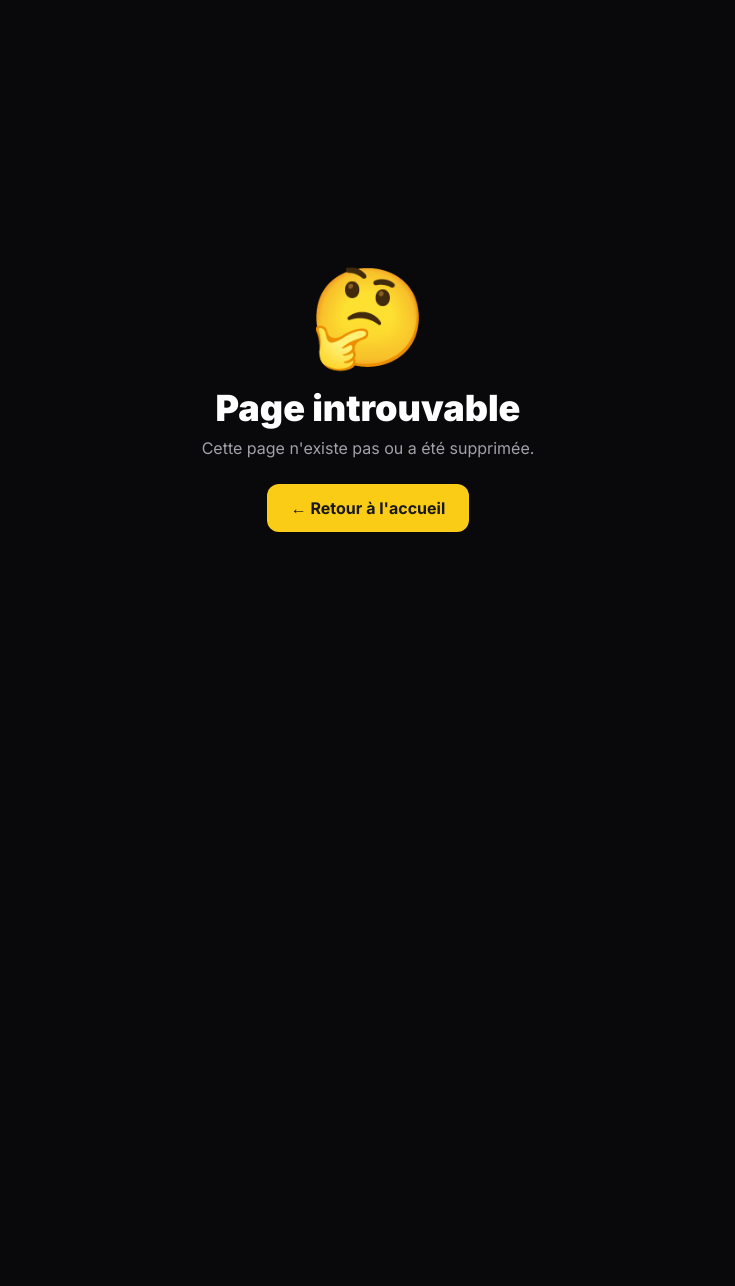
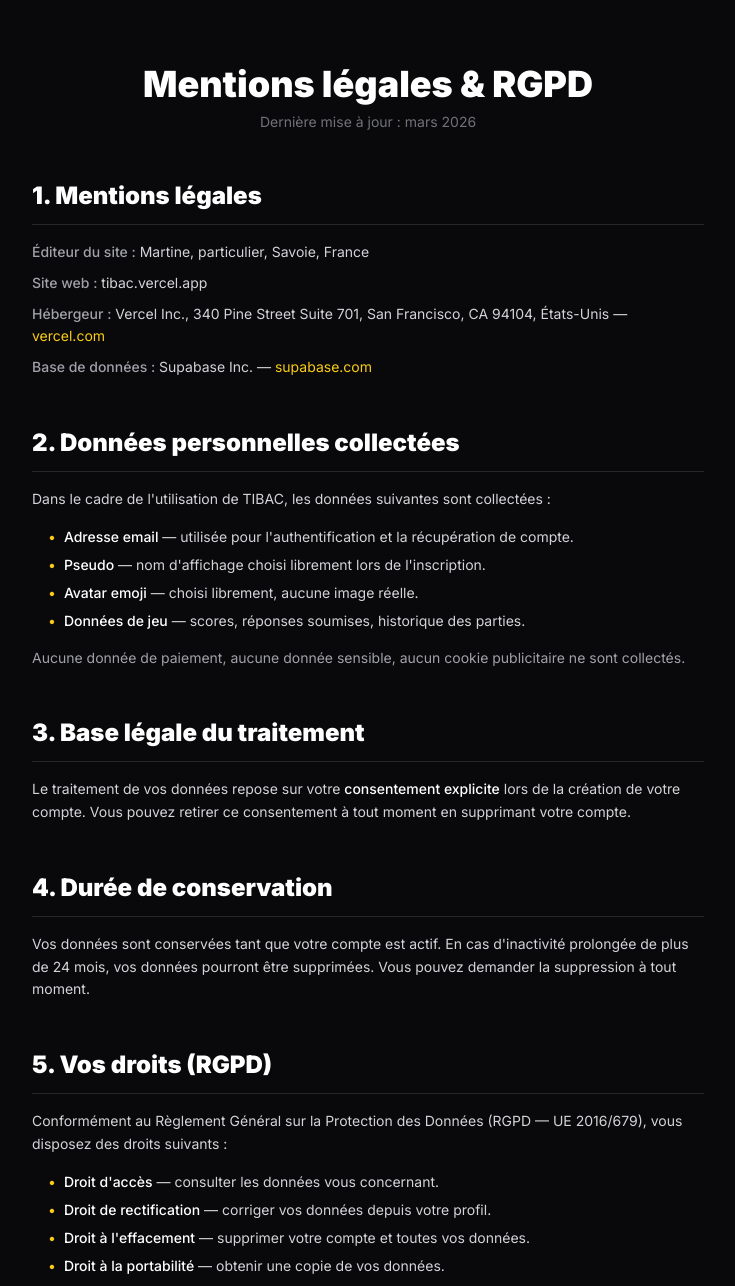
Before and after one commit to Martine9670/tibac, a Next.js app: page /legal in a window 1280 px wide. Before the commit this address had no page. Shown: the top 1286 px of the page, without its empty margins (272-1007 px from the left). Before the commit the page ends 800 px from the top, so only its background shows below. Built offline with nearby package versions, Linux system fonts and the light colour scheme.

Commit message:
Add legal/RGPD page and footer link, add delete account button in profile, update legal page

```diff
--- /dev/null
+++ b/app/legal/page.tsx
@@ -0,0 +1,75 @@
+export const dynamic = 'force-dynamic'
+
+export default function LegalPage() {
+  return (
+    <main className="min-h-screen bg-zinc-950 px-4 py-16">
+      <div className="max-w-2xl mx-auto space-y-12 text-zinc-300">
+
+        <div className="text-center">
+          <h1 className="text-4xl font-black text-white mb-2">Mentions légales & RGPD</h1>
+          <p className="text-zinc-500 text-sm">Dernière mise à jour : mars 2026</p>
+        </div>
+
+        <section className="space-y-4">
+          <h2 className="text-2xl font-black text-white border-b border-zinc-800 pb-3">1. Mentions légales</h2>
+          <div className="space-y-2 text-sm leading-relaxed">
+            <p><span className="text-zinc-400 font-medium">Éditeur du site :</span> Martine, particulier, Savoie, France</p>
+            <p><span className="text-zinc-400 font-medium">Site web :</span> tibac.vercel.app</p>
+            <p><span className="text-zinc-400 font-medium">Hébergeur :</span> Vercel Inc., 340 Pine Street Suite 701, San Francisco, CA 94104, États-Unis — <a href="https://vercel.com" className="text-yellow-400 hover:underline">vercel.com</a></p>
+            <p><span className="text-zinc-400 font-medium">Base de données :</span> Supabase Inc. — <a href="https://supabase.com" className="text-yellow-400 hover:underline">supabase.com</a></p>
+          </div>
+        </section>
+
+        <section className="space-y-4">
+          <h2 className="text-2xl font-black text-white border-b border-zinc-800 pb-3">2. Données personnelles collectées</h2>
+          <p className="text-sm leading-relaxed">Dans le cadre de l'utilisation de TIBAC, les données suivantes sont collectées :</p>
+          <ul className="text-sm space-y-2 ml-4">
+            <li className="flex gap-2"><span className="text-yellow-400">•</span><span><span className="font-medium text-white">Adresse email</span> — utilisée pour l'authentification et la récupération de compte.</span></li>
+            <li className="flex gap-2"><span className="text-yellow-400">•</span><span><span className="font-medium text-white">Pseudo</span> — nom d'affichage choisi librement lors de l'inscription.</span></li>
+            <li className="flex gap-2"><span className="text-yellow-400">•</span><span><span className="font-medium text-white">Avatar emoji</span> — choisi librement, aucune image réelle.</span></li>
+            <li className="flex gap-2"><span className="text-yellow-400">•</span><span><span className="font-medium text-white">Données de jeu</span> — scores, réponses soumises, historique des parties.</span></li>
+          </ul>
+          <p className="text-sm leading-relaxed text-zinc-400">Aucune donnée de paiement, aucune donnée sensible, aucun cookie publicitaire ne sont collectés.</p>
+        </section>
+
+        <section className="space-y-4">
+          <h2 className="text-2xl font-black text-white border-b border-zinc-800 pb-3">3. Base légale du traitement</h2>
+          <p className="text-sm leading-relaxed">Le traitement de vos données repose sur votre <span className="text-white font-medium">consentement explicite</span> lors de la création de votre compte. Vous pouvez retirer ce consentement à tout moment en supprimant votre compte.</p>
+        </section>
+
+        <section className="space-y-4">
+          <h2 className="text-2xl font-black text-white border-b border-zinc-800 pb-3">4. Durée de conservation</h2>
+          <p className="text-sm leading-relaxed">Vos données sont conservées tant que votre compte est actif. En cas d'inactivité prolongée de plus de 24 mois, vos données pourront être supprimées. Vous pouvez demander la suppression à tout moment.</p>
+        </section>
+
+        <section className="space-y-4">
+          <h2 className="text-2xl font-black text-white border-b border-zinc-800 pb-3">5. Vos droits (RGPD)</h2>
+          <p className="text-sm leading-relaxed">Conformément au Règlement Général sur la Protection des Données (RGPD — UE 2016/679), vous disposez des droits suivants :</p>
+          <ul className="text-sm space-y-2 ml-4">
+            <li className="flex gap-2"><span className="text-yellow-400">•</span><span><span className="font-medium text-white">Droit d'accès</span> — consulter les données vous concernant.</span></li>
+            <li className="flex gap-2"><span className="text-yellow-400">•</span><span><span className="font-medium text-white">Droit de rectification</span> — corriger vos données depuis votre profil.</span></li>
+            <li className="flex gap-2"><span className="text-yellow-400">•</span><span><span className="font-medium text-white">Droit à l'effacement</span> — supprimer votre compte et toutes vos données.</span></li>
+            <li className="flex gap-2"><span className="text-yellow-400">•</span><span><span className="font-medium text-white">Droit à la portabilité</span> — obtenir une copie de vos données.</span></li>
+            <li className="flex gap-2"><span className="text-yellow-400">•</span><span><span className="font-medium text-white">Droit d'opposition</span> — vous opposer à un traitement de vos données.</span></li>
+          </ul>
+          <p className="text-sm leading-relaxed text-zinc-400">Pour exercer ces droits, contactez-nous via la page d'accueil. Vous pouvez également introduire une réclamation auprès de la <a href="https://www.cnil.fr" className="text-yellow-400 hover:underline">CNIL</a>.</p>
+        </section>
+
+        <section className="space-y-4">
+          <h2 className="text-2xl font-black text-white border-b border-zinc-800 pb-3">6. Sécurité des données</h2>
+          <p className="text-sm leading-relaxed">Les données sont stockées sur les serveurs de Supabase avec chiffrement en transit (HTTPS) et au repos. Les mots de passe sont hachés et ne sont jamais stockés en clair. L'accès aux données est contrôlé par des politiques de sécurité strictes (Row Level Security).</p>
+        </section>
+
+        <section className="space-y-4">
+          <h2 className="text-2xl font-black text-white border-b border-zinc-800 pb-3">7. Cookies</h2>
+          <p className="text-sm leading-relaxed">TIBAC utilise uniquement des cookies techniques strictement nécessaires au fonctionnement de l'authentification (session utilisateur). Aucun cookie publicitaire ou de tracking n'est utilisé.</p>
+        </section>
+
+        <div className="text-center pt-8 border-t border-zinc-800">
+          <a href="/" className="text-yellow-400 hover:underline text-sm">← Retour à l'accueil</a>
+        </div>
+
+      </div>
+    </main>
+  )
+}
--- a/app/page.tsx
+++ b/app/page.tsx
@@ -100,8 +100,11 @@ export default async function HomePage() {
         </Link>
       </section>
 
-      <footer className="border-t border-zinc-800 px-4 py-6 text-center text-zinc-600 text-sm">
-        TIBAC — Fait par Martine PINNA avec ❤️ et Next.js
+      <footer className="border-t border-zinc-800 px-4 py-6 text-center text-zinc-600 text-sm space-y-2">
+        <p>TIBAC — Fait par Martine PINNA avec ❤️ et Next.js</p>
+        <a href="/legal" className="text-zinc-500 hover:text-yellow-400 transition-colors text-xs underline">
+          Mentions légales & RGPD
+        </a>
       </footer>
     </main>
   )
--- a/components/profile/ProfileClient.tsx
+++ b/components/profile/ProfileClient.tsx
@@ -18,19 +18,16 @@ const AVATARS = ['🦊', '🐼', '🦁', '🐸', '🐯', '🦋', '🐙', '🦄',
 
 export default function ProfileClient({ profile, recentScores, totalPoints, totalBacs, userId }: Props) {
   const router = useRouter()
-  const supabase = createClient()
   const { toast } = useToast()
 
-  // Cet état conserve le profil pour l'affichage et est mis à jour de manière optimiste.
   const [currentProfile, setCurrentProfile] = useState(profile)
-
-  // Ces états sont uniquement pour les champs du formulaire.
   const [username, setUsername] = useState(currentProfile?.username ?? '')
   const [selectedEmoji, setSelectedEmoji] = useState(currentProfile?.avatar_url ?? '🦊')
   const [editing, setEditing] = useState(false)
   const [saving, setSaving] = useState(false)
+  const [confirmDelete, setConfirmDelete] = useState(false)
+  const [deleting, setDeleting] = useState(false)
 
-  // Garde l'état local synchronisé si les props du serveur changent
   useEffect(() => {
     setCurrentProfile(profile)
   }, [profile])
@@ -44,32 +41,38 @@ export default function ProfileClient({ profile, recentScores, totalPoints, tota
       toast({ type: 'error', message: result.error })
     } else {
       toast({ type: 'success', message: 'Profil mis à jour !' })
-      // Met à jour l'interface de manière optimiste
       setCurrentProfile((p: any) => ({ ...p, username: trimmedUsername, avatar_url: selectedEmoji }))
       setEditing(false)
-      // Rafraîchit les données du serveur pour assurer la cohérence
       router.refresh()
     }
   }
 
   async function handleLogout() {
+    const supabase = createClient()
     await supabase.auth.signOut()
     router.push('/login')
     router.refresh()
   }
 
-  // Grouper les scores par partie (room code)
+  async function handleDeleteAccount() {
+    setDeleting(true)
+    const supabase = createClient()
+    // Supprimer les données du joueur
+    await supabase.from('scores').delete().eq('player_id', userId)
+    await supabase.from('answers').delete().eq('player_id', userId)
+    await supabase.from('votes').delete().eq('voter_id', userId)
+    await supabase.from('room_players').delete().eq('player_id', userId)
+    await supabase.from('profiles').delete().eq('id', userId)
+    await supabase.auth.signOut()
+    router.push('/')
+  }
+
   const games = useMemo(() => {
     const gameMap = new Map<string, { code: string; rounds: number; pts: number; letter: string }>()
     for (const s of recentScores) {
       const code = s.rounds?.rooms?.code ?? '???'
       if (!gameMap.has(code)) {
-        gameMap.set(code, {
-          code,
-          rounds: s.rounds?.rooms?.round_count ?? 0,
-          pts: 0,
-          letter: s.rounds?.letter ?? '?'
-        })
+        gameMap.set(code, { code, rounds: s.rounds?.rooms?.round_count ?? 0, pts: 0, letter: s.rounds?.letter ?? '?' })
       }
       const entry = gameMap.get(code)!
       entry.pts += (s.points ?? 0) + (s.bac_bonus ?? 0)
@@ -81,7 +84,6 @@ export default function ProfileClient({ profile, recentScores, totalPoints, tota
     <main className="min-h-screen bg-zinc-950 px-4 py-10">
       <div className="max-w-lg mx-auto space-y-6">
 
-        {/* Header */}
         <div className="flex items-center justify-between">
           <h1 className="text-2xl font-black text-white">Mon profil</h1>
           <button onClick={handleLogout} className="text-zinc-500 hover:text-red-400 text-sm transition-colors">
@@ -89,56 +91,32 @@ export default function ProfileClient({ profile, recentScores, totalPoints, tota
           </button>
         </div>
 
-        {/* Avatar + infos */}
         <div className="bg-zinc-900 border border-zinc-800 rounded-2xl p-6">
           {editing ? (
             <div className="space-y-4">
-              {/* Choix emoji avatar */}
               <div className="space-y-2">
                 <p className="text-xs text-zinc-400 uppercase tracking-wider font-medium">Choisis ton avatar</p>
                 <div className="grid grid-cols-6 gap-2">
                   {AVATARS.map((emoji) => (
-                    <button
-                      type="button"
-                      key={emoji}
-                      onClick={() => setSelectedEmoji(emoji)}
-                      className={`text-3xl h-12 rounded-xl transition-all ${
-                        selectedEmoji === emoji
-                          ? 'bg-yellow-400/20 ring-2 ring-yellow-400 scale-110'
-                          : 'bg-zinc-800 hover:bg-zinc-700'
-                      }`}
-                    >
+                    <button type="button" key={emoji} onClick={() => setSelectedEmoji(emoji)}
+                      className={`text-3xl h-12 rounded-xl transition-all ${selectedEmoji === emoji ? 'bg-yellow-400/20 ring-2 ring-yellow-400 scale-110' : 'bg-zinc-800 hover:bg-zinc-700'}`}>
                       {emoji}
                     </button>
                   ))}
                 </div>
               </div>
-
-              {/* Pseudo */}
               <div className="space-y-1">
                 <label className="text-xs text-zinc-400 uppercase tracking-wider font-medium">Pseudo</label>
-                <input
-                  value={username}
-                  onChange={(e) => setUsername(e.target.value)}
-                  maxLength={20}
-                  className="w-full bg-zinc-800 border border-zinc-700 rounded-xl px-4 py-2.5 text-white focus:outline-none focus:ring-2 focus:ring-yellow-400 text-sm"
-                />
+                <input value={username} onChange={(e) => setUsername(e.target.value)} maxLength={20}
+                  className="w-full bg-zinc-800 border border-zinc-700 rounded-xl px-4 py-2.5 text-white focus:outline-none focus:ring-2 focus:ring-yellow-400 text-sm" />
               </div>
-
               <div className="flex gap-2">
-                <button
-                  onClick={handleSave}
-                  disabled={saving}
-                  className="flex-1 bg-yellow-400 hover:bg-yellow-300 disabled:opacity-50 text-zinc-900 font-bold rounded-xl py-2.5 text-sm transition-colors"
-                >
+                <button onClick={handleSave} disabled={saving}
+                  className="flex-1 bg-yellow-400 hover:bg-yellow-300 disabled:opacity-50 text-zinc-900 font-bold rounded-xl py-2.5 text-sm transition-colors">
                   {saving ? 'Sauvegarde...' : 'Sauvegarder'}
                 </button>
-                <button
-                  onClick={() => {
-                    setEditing(false) // Les états du formulaire seront réinitialisés à la prochaine ouverture via le bouton "Modifier"
-                  }}
-                  className="px-4 bg-zinc-800 hover:bg-zinc-700 text-zinc-300 font-medium rounded-xl py-2.5 text-sm transition-colors"
-                >
+                <button onClick={() => setEditing(false)}
+                  className="px-4 bg-zinc-800 hover:bg-zinc-700 text-zinc-300 font-medium rounded-xl py-2.5 text-sm transition-colors">
                   Annuler
                 </button>
               </div>
@@ -150,23 +128,16 @@ export default function ProfileClient({ profile, recentScores, totalPoints, tota
               </div>
               <div className="flex-1">
                 <p className="text-white font-black text-xl">{currentProfile?.username}</p>
-                <p className="text-zinc-500 text-sm">Joueur Petit Bac</p>
+                <p className="text-zinc-500 text-sm">Joueur TIBAC</p>
               </div>
-              <button
-                onClick={() => {
-                  setUsername(currentProfile?.username ?? '')
-                  setSelectedEmoji(currentProfile?.avatar_url ?? '🦊')
-                  setEditing(true)
-                }}
-                className="text-zinc-500 hover:text-yellow-400 text-sm transition-colors border border-zinc-700 hover:border-yellow-400/50 px-3 py-1.5 rounded-lg"
-              >
+              <button onClick={() => { setUsername(currentProfile?.username ?? ''); setSelectedEmoji(currentProfile?.avatar_url ?? '🦊'); setEditing(true) }}
+                className="text-zinc-500 hover:text-yellow-400 text-sm transition-colors border border-zinc-700 hover:border-yellow-400/50 px-3 py-1.5 rounded-lg">
                 ✏️ Modifier
               </button>
             </div>
           )}
         </div>
 
-        {/* Stats */}
         <div className="grid grid-cols-3 gap-3">
           {[
             { label: 'Points totaux', value: totalPoints, emoji: '⭐' },
@@ -181,11 +152,8 @@ export default function ProfileClient({ profile, recentScores, totalPoints, tota
           ))}
         </div>
 
-        {/* Historique */}
         <div className="bg-zinc-900 border border-zinc-800 rounded-2xl p-4 space-y-3">
-          <p className="text-xs font-semibold text-zinc-400 uppercase tracking-wider">
-            Dernières parties
-          </p>
+          <p className="text-xs font-semibold text-zinc-400 uppercase tracking-wider">Dernières parties</p>
           {games.length === 0 ? (
             <p className="text-zinc-600 text-sm italic text-center py-4">Aucune partie jouée pour l&apos;instant.</p>
           ) : (
@@ -194,9 +162,7 @@ export default function ProfileClient({ profile, recentScores, totalPoints, tota
                 <div key={game.code} className="flex items-center justify-between py-2 border-b border-zinc-800 last:border-0">
                   <div className="flex items-center gap-3">
                     <span className="text-zinc-600 text-xs w-4">{i + 1}.</span>
-                    <div className="w-8 h-8 bg-zinc-800 rounded-lg flex items-center justify-center text-yellow-400 font-black text-sm">
-                      {game.letter}
-                    </div>
+                    <div className="w-8 h-8 bg-zinc-800 rounded-lg flex items-center justify-center text-yellow-400 font-black text-sm">{game.letter}</div>
                     <div>
                       <p className="text-white text-sm font-medium">Salle {game.code}</p>
                       <p className="text-zinc-600 text-xs">{game.rounds} manches</p>
@@ -209,13 +175,34 @@ export default function ProfileClient({ profile, recentScores, totalPoints, tota
           )}
         </div>
 
-        {/* Retour lobby */}
-        <button
-          onClick={() => router.push('/lobby')}
-          className="w-full bg-zinc-900 hover:bg-zinc-800 border border-zinc-700 text-white font-bold rounded-xl py-3 text-sm transition-colors"
-        >
+        <button onClick={() => router.push('/lobby')}
+          className="w-full bg-zinc-900 hover:bg-zinc-800 border border-zinc-700 text-white font-bold rounded-xl py-3 text-sm transition-colors">
           ← Retour au lobby
         </button>
+
+        {/* Suppression de compte */}
+        <div className="border border-red-500/20 rounded-2xl p-4 space-y-3">
+          {!confirmDelete ? (
+            <button onClick={() => setConfirmDelete(true)}
+              className="w-full border border-red-500/30 hover:border-red-500/60 text-red-400 hover:text-red-300 font-medium rounded-xl py-2.5 text-sm transition-colors">
+              🗑️ Supprimer mon compte
+            </button>
+          ) : (
+            <div className="space-y-3">
+              <p className="text-red-400 text-sm text-center">⚠️ Cette action est irréversible. Toutes vos données seront supprimées.</p>
+              <div className="flex gap-2">
+                <button onClick={handleDeleteAccount} disabled={deleting}
+                  className="flex-1 bg-red-500 hover:bg-red-400 disabled:opacity-50 text-white font-bold rounded-xl py-2.5 text-sm transition-colors">
+                  {deleting ? 'Suppression...' : 'Confirmer la suppression'}
+                </button>
+                <button onClick={() => setConfirmDelete(false)}
+                  className="px-4 bg-zinc-800 hover:bg-zinc-700 text-zinc-300 font-medium rounded-xl py-2.5 text-sm transition-colors">
+                  Annuler
+                </button>
+              </div>
+            </div>
+          )}
+        </div>
 
       </div>
     </main>
--- a/components/shared/Nav.tsx
+++ b/components/shared/Nav.tsx
@@ -5,7 +5,7 @@ import { usePathname, useRouter } from 'next/navigation'
 import { createClient } from '@/lib/supabase/client'
 
 const links = [
-  { href: '/lobby', label: '🎲 Lobby' },
+  { href: '/lobby', label: '🎲 Nouvelle partie' },
   { href: '/leaderboard', label: '🏆 Classement' },
   { href: '/categories', label: '📂 Catégories' },
   { href: '/profile', label: '👤 Profil' },
@@ -24,15 +24,6 @@ export default function Nav() {
   return (
     <nav className="fixed bottom-0 left-0 right-0 z-20 bg-zinc-900/95 backdrop-blur border-t border-zinc-800 px-4 py-2 safe-area-pb">
       <div className="max-w-lg mx-auto flex justify-around items-center">
-        {/* Logo / retour accueil */}
-        <Link
-          href="/"
-          className="flex flex-col items-center gap-0.5 px-3 py-1.5 rounded-xl text-xs font-semibold text-zinc-500 hover:text-yellow-400 transition-colors"
-        >
-          <span className="text-xl">🏠</span>
-          <span>Accueil</span>
-        </Link>
-
         {links.map(({ href, label }) => {
           const active = pathname.startsWith(href)
           return (
```
